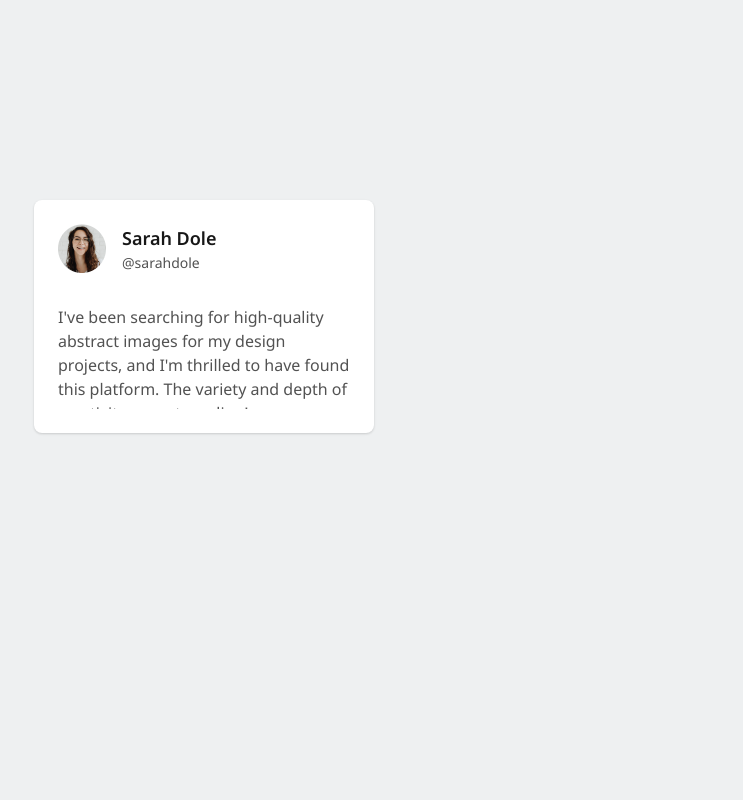
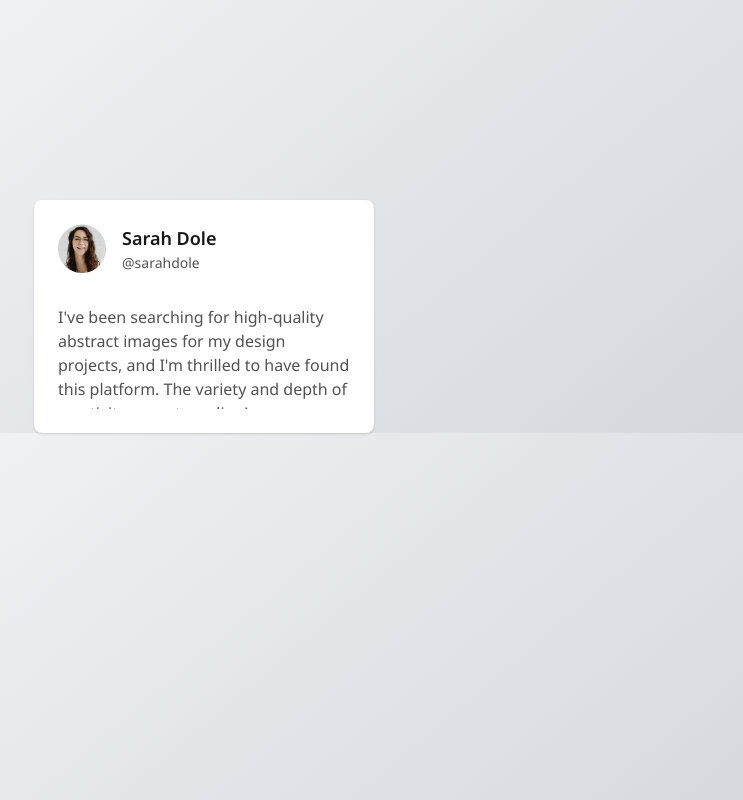
Before and after one commit to jeanpierrecarvalho/gf-testimonial-card, a Next.js app: page / in a window 1280 px wide. Shown: the whole page, without its empty margins (436-1179 px from the left). Built offline with nearby package versions, Linux system fonts and the light colour scheme.

Commit message:
fix: solve some design issues

```diff
--- a/src/app/layout.tsx
+++ b/src/app/layout.tsx
@@ -1,13 +1,4 @@
-import type { Metadata } from 'next'
-import { Inter } from 'next/font/google'
 import './globals.css'
-
-const inter = Inter({ subsets: ['latin'] })
-
-export const metadata: Metadata = {
-  title: 'Create Next App',
-  description: 'Generated by create next app',
-}
 
 export default function RootLayout({
   children,
@@ -16,7 +7,9 @@ export default function RootLayout({
 }>) {
   return (
     <html lang="en">
-      <body className={inter.className}>{children}</body>
+      <body className="bg-gradient-148 font-noto-sans text-render-optimize antialiased">
+        {children}
+      </body>
     </html>
   )
 }
```
